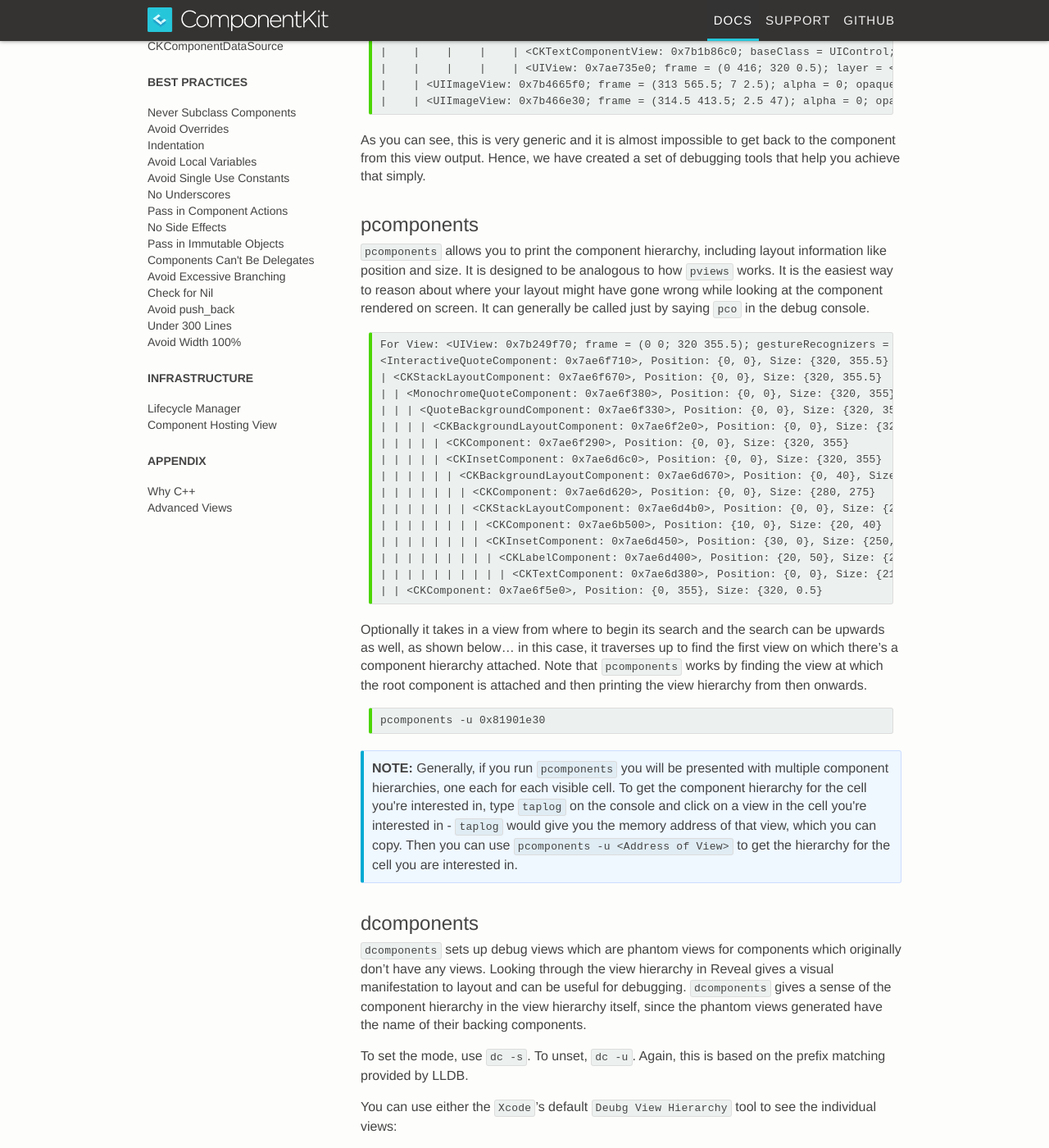
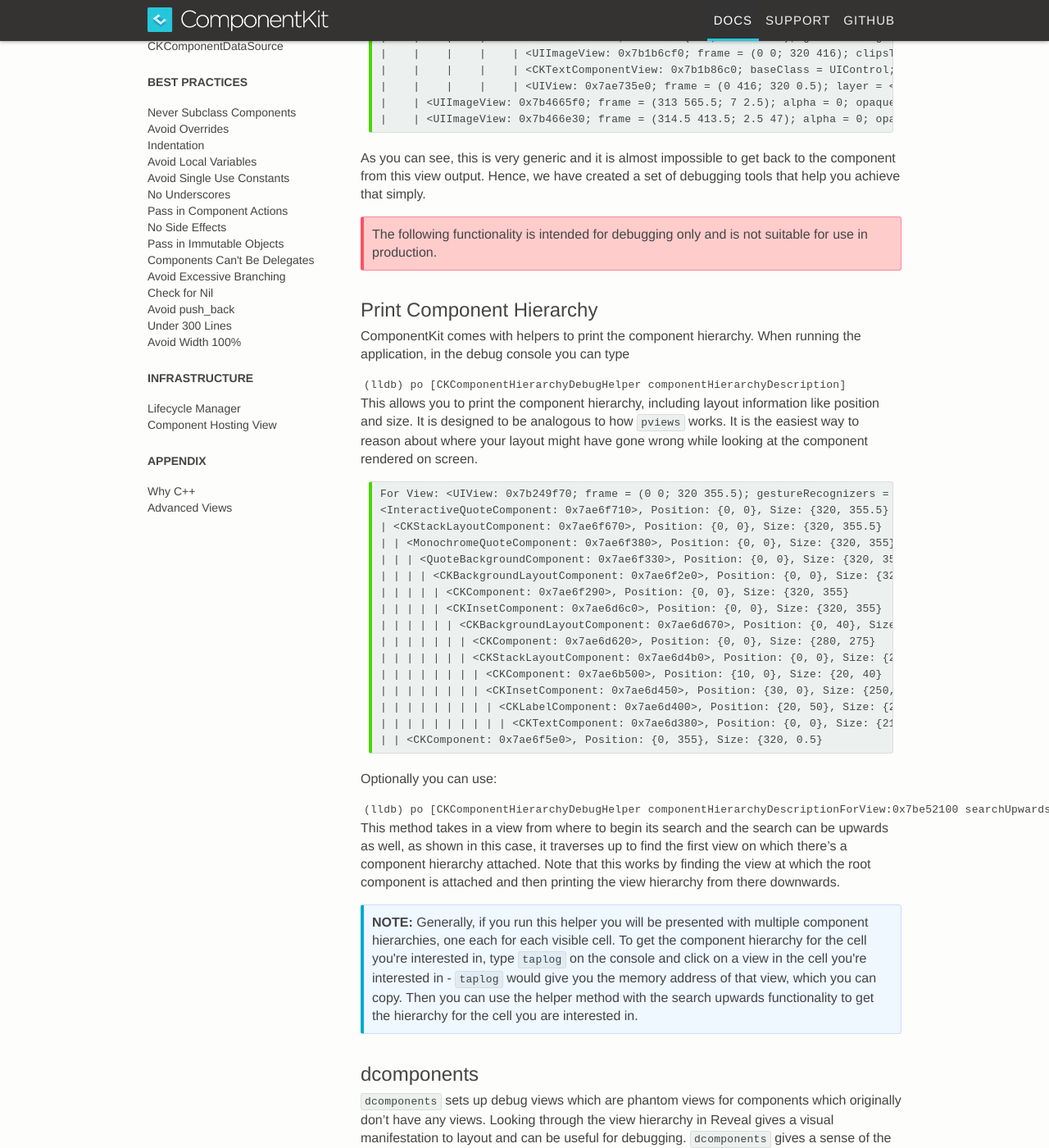
Before and after one commit to dstnbrkr/componentkit, a Jekyll site: the page built from _docs/debugging.md, in a window 1280 px wide and 1400 px high, scrolled down 593 px. Shown: the whole window at 82% size. Built offline with Jekyll 4.4.1, drawn with Linux system fonts in a browser that asks for light colours; Markdown is read by kramdown in place of the engine named in the settings; comment, search, counter and statistics services are not loaded; some of the changed text lies outside the part shown.

Commit message:
Update debugging.md

````diff
--- a/_docs/debugging.md
+++ b/_docs/debugging.md
@@ -4,7 +4,7 @@ layout: docs
 permalink: /docs/debugging.html
 ---
 
-ComponentKit generally uses generic views such as `UIButton`, `UIImageView`, etc. under the hood. Hence, when you run a command like `pviews` you're likely to get a very generic hierarchy that doesn't point you to the component you might want to know more about. The following is the output of running `pviews` for components.
+ComponentKit generally uses generic views such as `UIButton`, `UIImageView`, etc. under the hood. Hence, when you run a command in the LLDB debugger like [Chisel's](http://www.github.com/facebook/chisel) `pviews` you're likely to get a very generic hierarchy that doesn't point you to the component you might want to know more about. The following is the output of running `pviews` for an application using ComponentKit.
 
 ```
 | <UICollectionView: 0x7caf3800; frame = (0 0; 320 568); clipsToBounds = YES; autoresize = W+H; gestureRecognizers = <NSArray: 0x7b462e50>; layer = <CALayer: 0x7b462a80>; contentOffset: {0, 315}; contentSize: {320, 5951}> collection view layout: <UICollectionViewFlowLayout: 0x7ae60ab0>
@@ -35,9 +35,19 @@ ComponentKit generally uses generic views such as `UIButton`, `UIImageView`, etc
 
 As you can see, this is very generic and it is almost impossible to get back to the component from this view output. Hence, we have created a set of debugging tools that help you achieve that simply.
 
-## pcomponents
+<div class="note-important">
+  The following functionality is intended for debugging only and is not suitable for use in production.
+</div>
 
-`pcomponents` allows you to print the component hierarchy, including layout information like position and size. It is designed to be analogous to how `pviews` works. It is the easiest way to reason about where your layout might have gone wrong while looking at the component rendered on screen. It can generally be called just by saying `pco` in the debug console.
+## Print Component Hierarchy
+
+ComponentKit comes with helpers to print the component hierarchy. When running the application, in the debug console you can type
+
+```lldb
+(lldb) po [CKComponentHierarchyDebugHelper componentHierarchyDescription]
+```
+
+This allows you to print the component hierarchy, including layout information like position and size. It is designed to be analogous to how `pviews` works. It is the easiest way to reason about where your layout might have gone wrong while looking at the component rendered on screen.
 
 ```
 For View: <UIView: 0x7b249f70; frame = (0 0; 320 355.5); gestureRecognizers = <NSArray: 0x7b544aa0>; layer = <CALayer: 0x7b249fe0>>
@@ -58,15 +68,17 @@ For View: <UIView: 0x7b249f70; frame = (0 0; 320 355.5); gestureRecognizers = <N
 | | <CKComponent: 0x7ae6f5e0>, Position: {0, 355}, Size: {320, 0.5}
 ```
 
- Optionally it takes in a view from where to begin its search and the search can be upwards as well, as shown below... in this case, it traverses up to find the first view on which there's a component hierarchy attached. Note that `pcomponents` works by finding the view at which the root component is attached and then printing the view hierarchy from then onwards.
+Optionally you can use:
 
+```lldb
+(lldb) po [CKComponentHierarchyDebugHelper componentHierarchyDescriptionForView:0x7be52100 searchUpwards:NO]
 ```
-pcomponents -u 0x81901e30
-```
+
+This method takes in a view from where to begin its search and the search can be upwards as well, as shown in this case, it traverses up to find the first view on which there's a component hierarchy attached. Note that this works by finding the view at which the root component is attached and then printing the view hierarchy from there downwards.
 
 <div class="note">
   <p>
-     Generally, if you run <code>pcomponents</code> you will be presented with multiple component hierarchies, one each for each visible cell. To get the component hierarchy for the cell you're interested in, type <code>taplog</code> on the console and click on a view in the cell you're interested in - <code>taplog</code> would give you the memory address of that view, which you can copy. Then you can use <code>pcomponents -u &lt;Address of View&gt;</code> to get the hierarchy for the cell you are interested in.
+     Generally, if you run this helper you will be presented with multiple component hierarchies, one each for each visible cell. To get the component hierarchy for the cell you're interested in, type <code>taplog</code> on the console and click on a view in the cell you're interested in - <code>taplog</code> would give you the memory address of that view, which you can copy. Then you can use the helper method with the search upwards functionality to get the hierarchy for the cell you are interested in.
   </p>
 </div>
 
````
